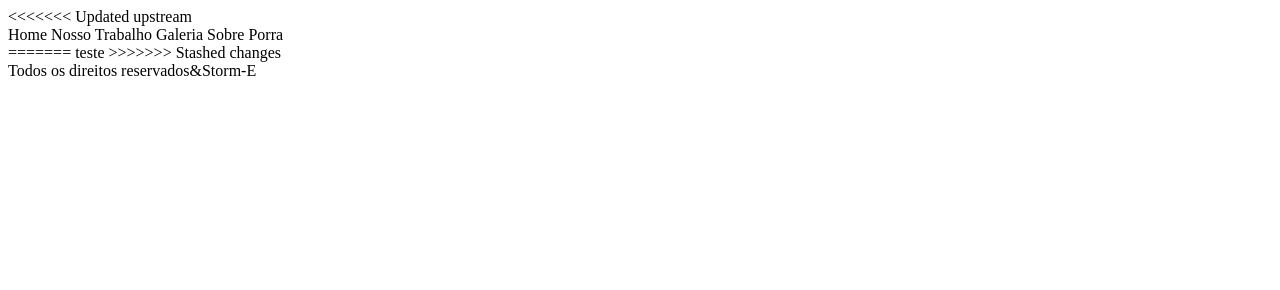
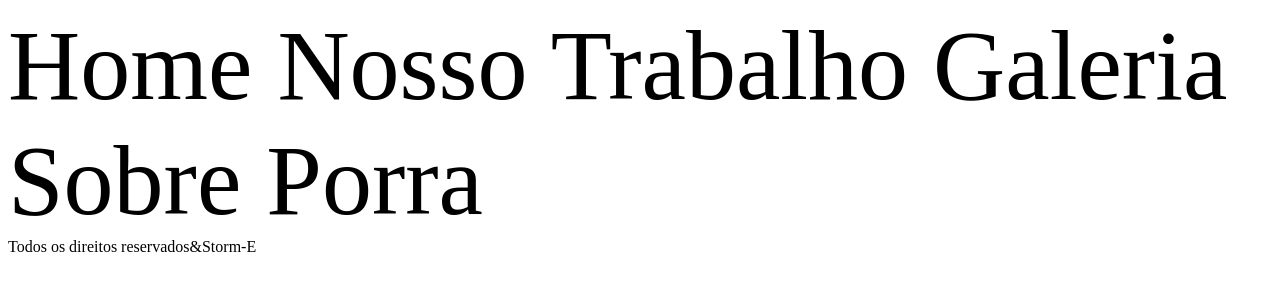
Before and after one commit to anunkay/storm-e, a plain HTML site: page index.html in a window 1280 px wide. Drawn offline with Linux system fonts and the light colour scheme.

Commit message:
funcou kk el

```diff
--- a/CSS/style.css
+++ b/CSS/style.css
@@ -1,4 +1,3 @@
-div#botoes{
-    background-color: #000;
-    font-size: 50px;
+.header {
+    font-size: 100px;
 }
--- a/index.html
+++ b/index.html
@@ -4,12 +4,11 @@
     <meta charset="UTF-8">
     <meta name="viewport" content="width=device-width, initial-scale=1.0">
     <meta http-equiv="X-UA-Compatible" content="ie=edge">
-    <link rel="styelsheet" type="text/css" href="CSS/style.css">
+    <link rel="stylesheet" type="text/css" href="CSS/style.css">
     <title>Storm-e</title>
 </head>
 <body>
-    <header>
-<<<<<<< Updated upstream
+    <header class="header">
         <div id="botoes">
             <a>Home</a>
             <a>Nosso Trabalho</a>
@@ -18,9 +17,6 @@
             <a>Porra</a>
         </div>
 
-=======
-        teste
->>>>>>> Stashed changes
     </header>
     <main>
 
```
